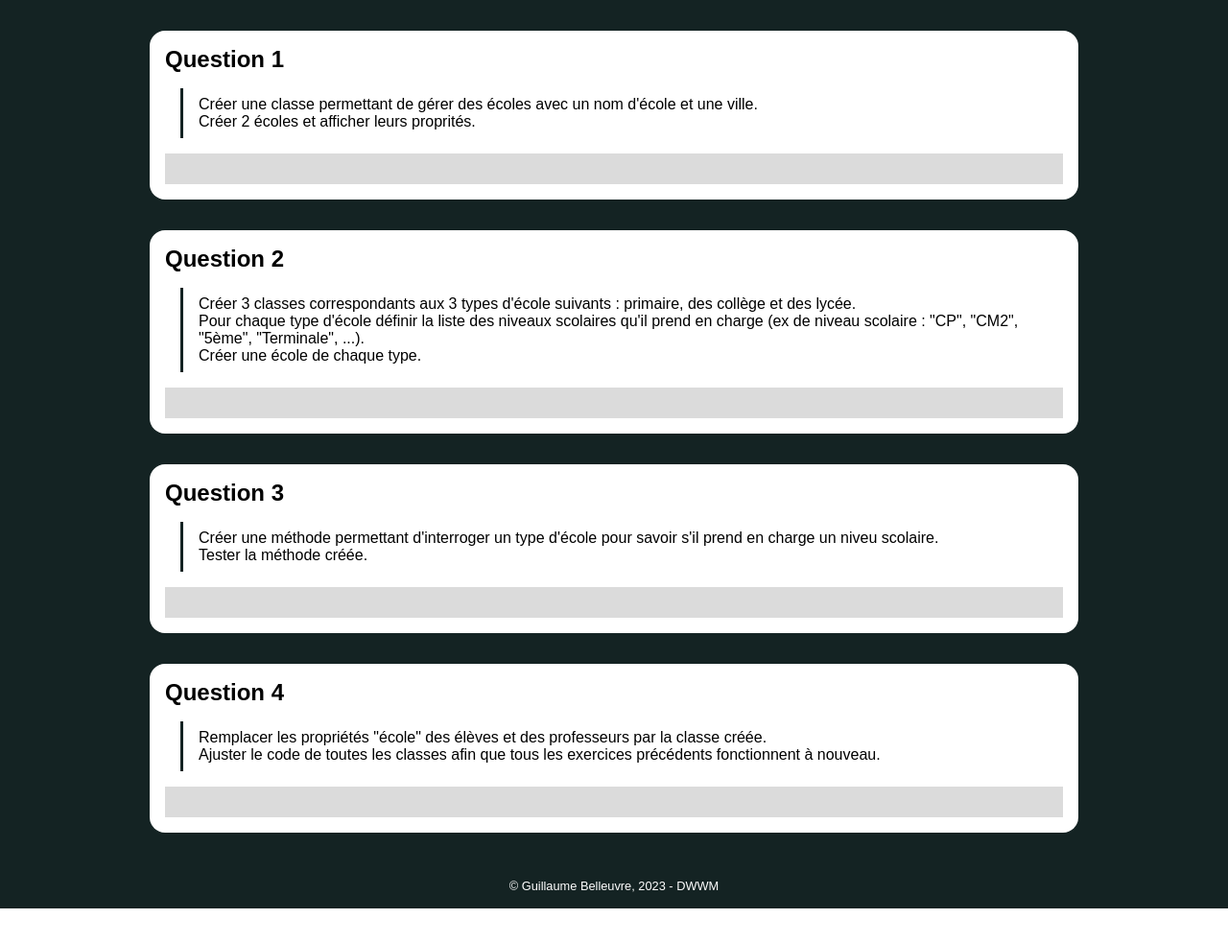
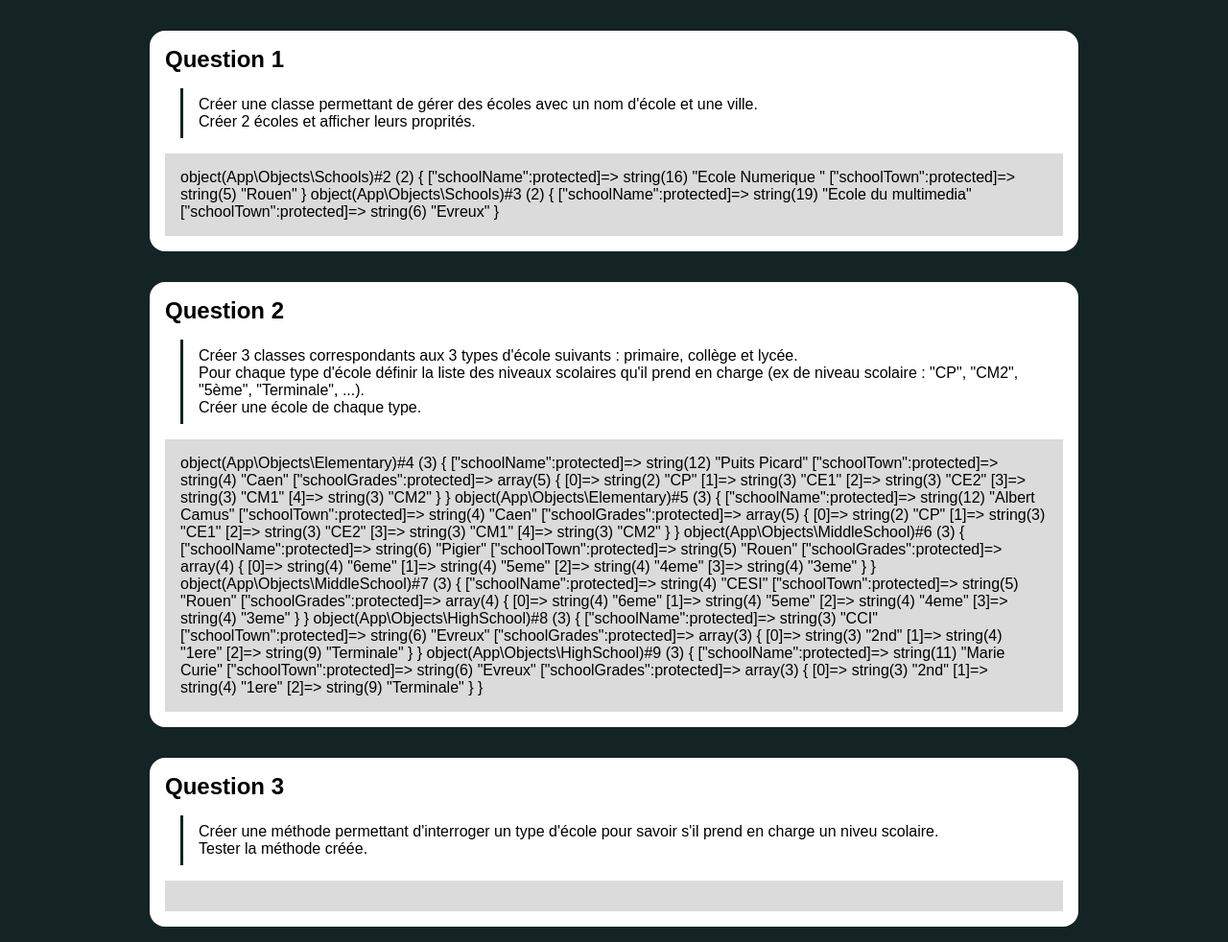
Before and after one commit to l-ud-i/poo-training, a PHP site: page /exo4.php in a window 1280 px wide. Shown: the part 159-1141 px from the top of the page at 96% size. Before the commit the page ends 1106 px from the top, so only its background shows below. Run offline with PHP 8.4, Linux system fonts and the light colour scheme.

Commit message:
create  school parent class for elementary middleschool and highschool classes

```diff
--- a/App/person.php
+++ b/App/Objects/Person.php
@@ -10,9 +10,9 @@ namespace App\Objects;
 
                 public function __construct(string $firstname, string $lastname, string $schoolName)
                 {
-                $this->firstname = $firstname;
-                $this->lastname = $lastname;
-                $this->schoolName = $schoolName;
+                    $this->firstname = $firstname;
+                    $this->lastname = $lastname;
+                    $this->schoolName = $schoolName;
                 }
 
                 public function setFirstname(string $firstname): void
--- /dev/null
+++ b/App/Objects/elementary.php
@@ -0,0 +1,40 @@
+<?php
+
+namespace App\Objects;
+
+
+class Elementary extends Schools
+{
+    protected array $schoolGrades = ['CP', 'CE1', 'CE2', 'CM1', 'CM2'];
+
+
+    public function __construct(string $schoolName, string $schoolTown)
+    {
+        parent::__construct($schoolName, $schoolTown);
+
+    }
+
+    public function setschoolGrades(string $schoolGrades): void
+    {
+        $this->schoolGrades = $schoolGrades;
+    }
+
+    public function getschoolGrades(): array
+    {
+        return $this->schoolGrades;
+    }
+
+    public function isThisGradeFromThisSchool()
+    {
+        if($this instanceof Elementary){
+            echo "The grade is in this school";
+        }
+        else {
+            echo "The grade is not in this school";
+        };
+
+        // return $this->schoolGrades;
+    }
+
+}
+?>
--- /dev/null
+++ b/App/Objects/highSchool.php
@@ -0,0 +1,28 @@
+<?php
+
+namespace App\Objects;
+
+
+class HighSchool extends Schools
+{
+    protected array $schoolGrades = ['2nd', '1ere', 'Terminale'];
+
+
+    public function __construct(string $schoolName, string $schoolTown)
+    {
+        parent::__construct($schoolName, $schoolTown);
+    }
+
+    public function setschoolGrades(string $schoolGrades): void
+    {
+        $this->schoolGrades = $schoolGrades;
+    }
+
+    public function getschoolGrades(): array
+    {
+        return $this->schoolGrades;
+    }
+}
+
+
+?>
--- /dev/null
+++ b/App/Objects/middleSchool.php
@@ -0,0 +1,28 @@
+<?php
+
+namespace App\Objects;
+
+
+class MiddleSchool extends Schools
+{
+    protected array $schoolGrades = ['6eme', '5eme', '4eme', '3eme'];
+
+
+    public function __construct(string $schoolName, string $schoolTown)
+    {
+        parent::__construct($schoolName, $schoolTown);
+    }
+
+    public function setschoolGrades(string $schoolGrades): void
+    {
+        $this->schoolGrades = $schoolGrades;
+    }
+
+    public function getschoolGrades(): array
+    {
+        return $this->schoolGrades;
+    }
+}
+
+
+?>
--- /dev/null
+++ b/App/Objects/schools.php
@@ -0,0 +1,41 @@
+<?php
+
+namespace App\Objects;
+
+
+class Schools
+{
+    protected string $schoolName;
+    protected string $schoolTown;
+
+
+    public function __construct(string $schoolName, string $schoolTown)
+    {
+        $this->schoolName = $schoolName;
+        $this->schoolTown = $schoolTown;
+
+    }
+
+    public function setschoolName(string $schoolName): void
+    {
+        $this->schoolName = $schoolName;
+    }
+
+    public function getsetschoolName(): string
+    {
+        return $this->schoolName;
+    }
+
+    public function setschoolTown(string $schoolTown): void
+    {
+        $this->schoolTown = $schoolTown;
+    }
+
+    public function getsetschoolTown(): string
+    {
+        return $this->schoolTown;
+    }
+}
+
+
+?>
--- a/exo3.php
+++ b/exo3.php
@@ -35,6 +35,8 @@
             </p>
             <div class="exercice-sandbox">
 
+
+
             </div>
         </section>
 
--- a/exo4.php
+++ b/exo4.php
@@ -35,6 +35,19 @@
             </p>
             <div class="exercice-sandbox">
 
+            <?php
+
+                require_once "App/Objects/schools.php";
+                use App\Objects\Schools;
+
+                $schoolName1 = new Schools('Ecole Numerique ', 'Rouen');
+                $schoolName2 = new Schools('Ecole du multimedia', 'Evreux');
+
+                var_dump($schoolName1);
+                var_dump($schoolName2);
+
+            ?>
+
             </div>
         </section>
 
@@ -43,13 +56,47 @@
         <section class="exercice">
             <h2 class="exercice-ttl">Question 2</h2>
             <p class="exercice-txt">
-                Créer 3 classes correspondants aux 3 types d'école suivants : primaire, des collège et des lycée.
+                Créer 3 classes correspondants aux 3 types d'école suivants : primaire, collège et lycée.
                 <br>
                 Pour chaque type d'école définir la liste des niveaux scolaires qu'il prend en charge (ex de niveau scolaire : "CP", "CM2", "5ème", "Terminale", ...).
                 <br>
                 Créer une école de chaque type.
             </p>
             <div class="exercice-sandbox">
+
+            <?php
+
+                require_once "App/Objects/elementary.php";
+                use App\Objects\Elementary;
+
+                $school1 = new Elementary('Puits Picard', 'Caen');
+                $school2 = new Elementary('Albert Camus', 'Caen');
+
+                var_dump($school1);
+                var_dump($school2);
+
+                require_once "App/Objects/middleschool.php";
+                use App\Objects\MiddleSchool;
+
+                $school3 = new MiddleSchool('Pigier', 'Rouen');
+                $school4 = new MiddleSchool('CESI', 'Rouen');
+
+
+                var_dump($school3);
+                var_dump($school4);
+
+
+                require_once "App/Objects/highSchool.php";
+                use App\Objects\HighSchool;
+
+                $school5 = new HighSchool('CCI', 'Evreux');
+                $school6 = new HighSchool('Marie Curie', 'Evreux');
+
+
+                var_dump($school5);
+                var_dump($school6);
+
+            ?>
 
             </div>
         </section>
@@ -65,6 +112,11 @@
             </p>
             <div class="exercice-sandbox">
 
+            <?php
+
+
+            ?>
+
             </div>
         </section>
 
@@ -78,6 +130,12 @@
             </p>
             <div class="exercice-sandbox">
 
+            <?php
+
+
+
+            ?>
+
             </div>
         </section>
     </div>
```
Also changed, not shown: App/Objects/professors.php (+1 -6 lines), App/Objects/students.php (+1 -6 lines).
